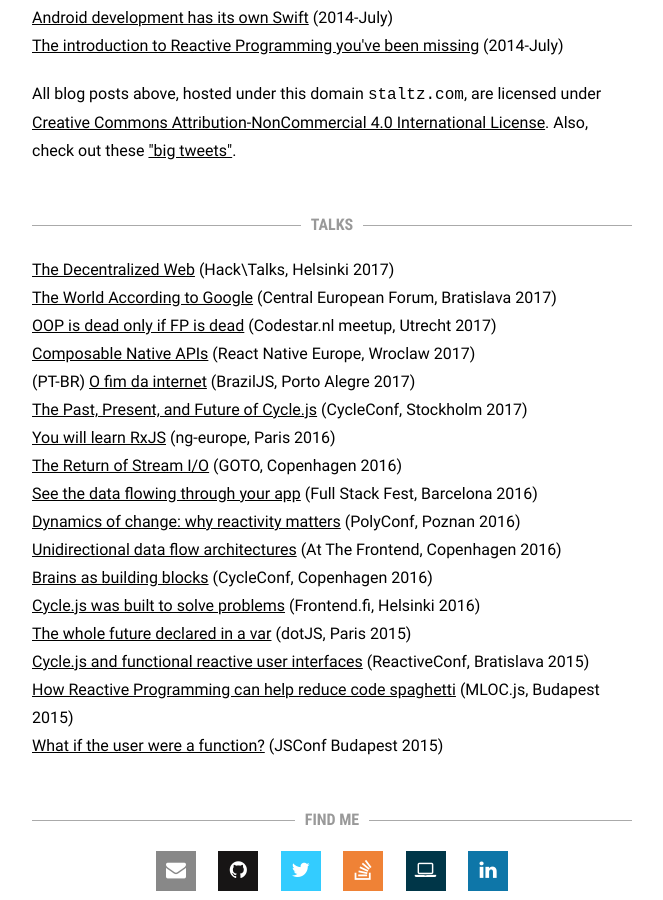
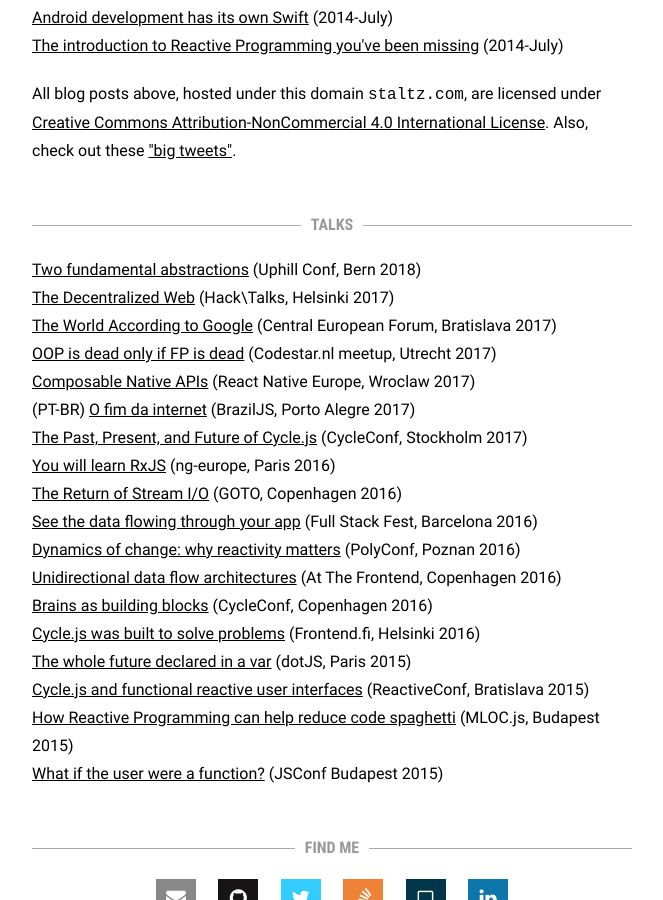
Before and after one commit to staltz/staltz.com, a Jekyll site: the page built from blog.html, in a window 1280 px wide and 900 px high, scrolled down 1269 px. Shown: the whole window, without its empty margins (308-971 px from the left). Built offline with Jekyll 4.4.1, drawn with Linux system fonts in a browser that asks for light colours.

Commit message:
add talk at uphill

```diff
--- a/blog.html
+++ b/blog.html
@@ -29,6 +29,7 @@ layout: blank
 
       <h2 id="talks" class="hr"><span class="hr">TALKS</span></h2>
       <p>
+        <a href="https://www.youtube.com/watch?v=fdol03pcvMA">Two fundamental abstractions</a> (Uphill Conf, Bern 2018)<br />
         <a href="https://www.youtube.com/watch?v=izQFMADw70w">The Decentralized Web</a> (Hack\Talks, Helsinki 2017)<br />
         <a href="https://www.youtube.com/watch?v=VEXN2JZ_aDc">The World According to Google</a> (Central European Forum, Bratislava 2017)<br />
         <a href="https://www.youtube.com/watch?v=wdP-Sl-im70">OOP is dead only if FP is dead</a> (Codestar.nl meetup, Utrecht 2017)<br />
```
